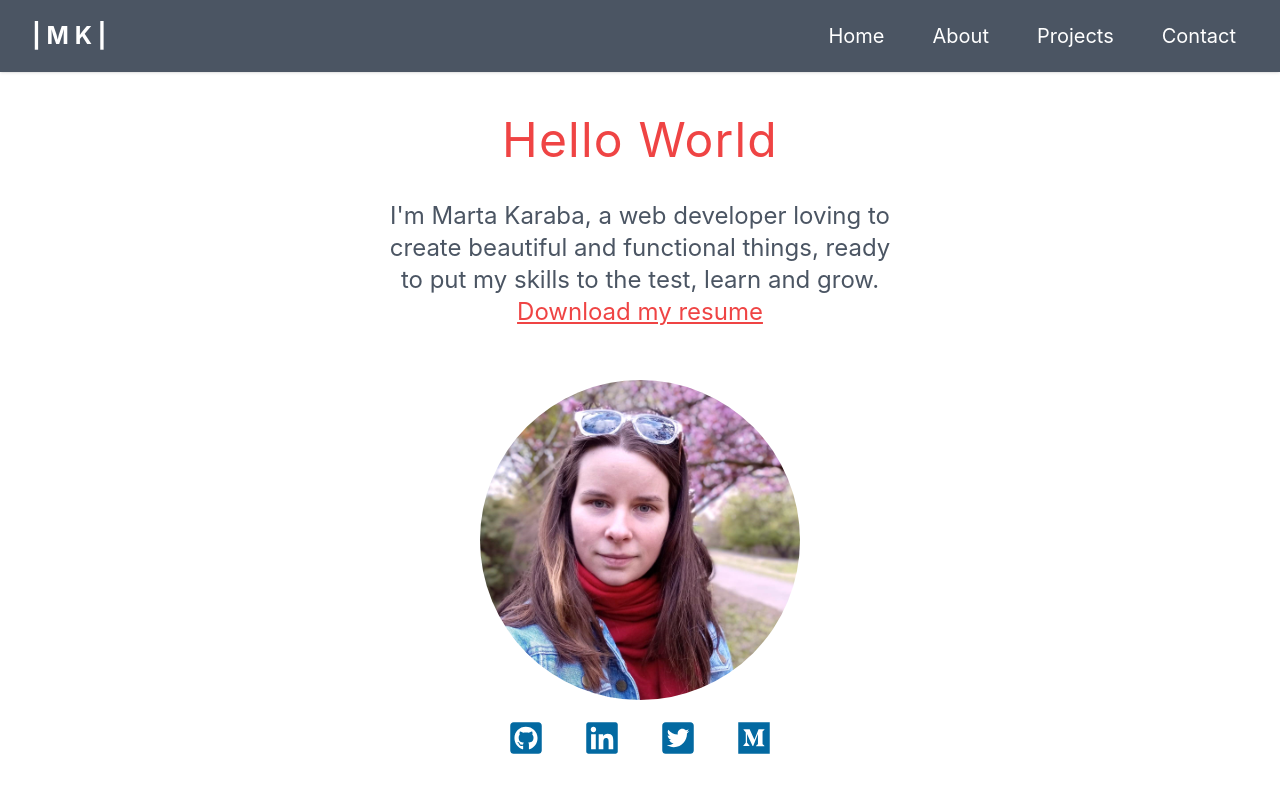
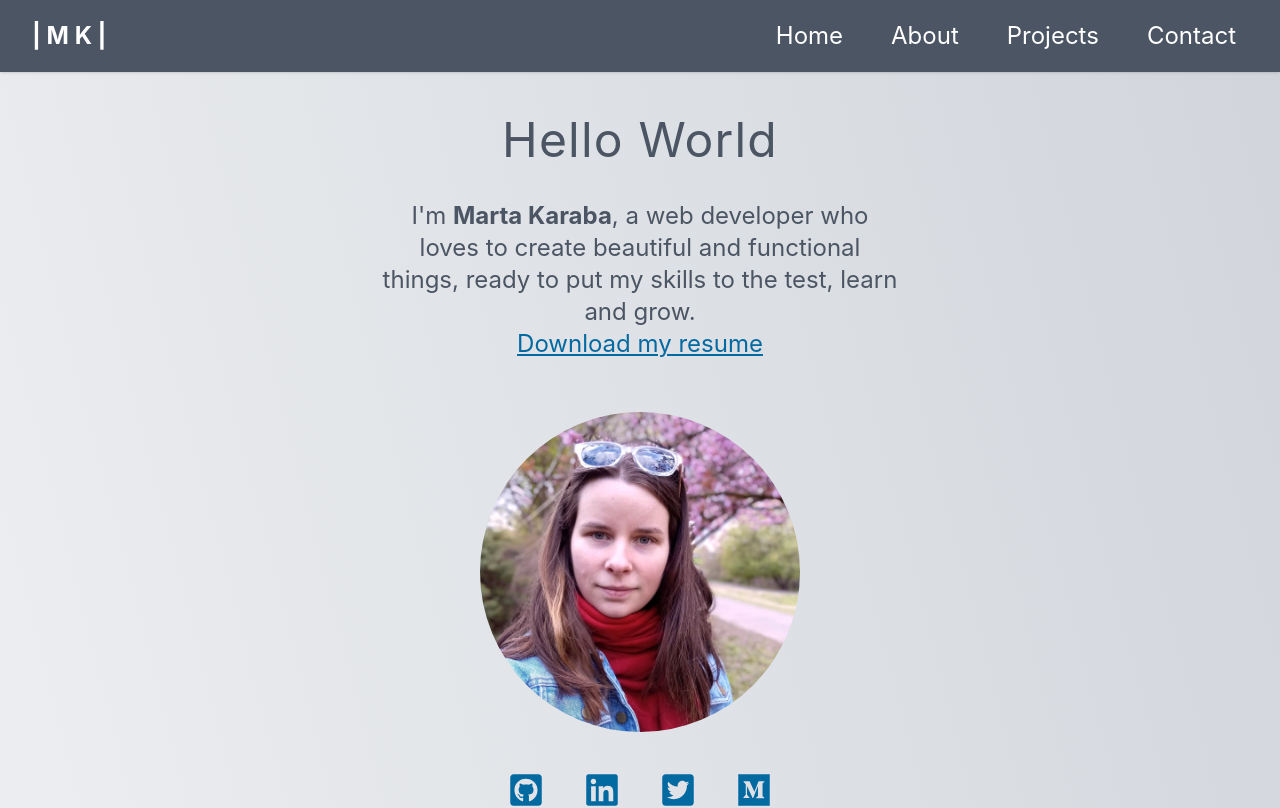
Before and after one commit to martalexaa/my-portfolio, a Next.js app: page / in a window 1280 px wide. Shown: the top 808 px of the page. Built offline with nearby package versions, Linux system fonts and the light colour scheme.

Commit message:
Changed styling

```diff
--- a/pages/_document.js
+++ b/pages/_document.js
@@ -4,7 +4,7 @@ export default function Document() {
   return (
     <Html lang="en">
       <Head />
-      <body>
+      <body className="bg-gradient-to-tr from-white to-gray-300">
         <Main />
         <NextScript />
       </body>
--- a/pages/index.js
+++ b/pages/index.js
@@ -37,19 +37,19 @@ export default function Home() {
 
         <section className="min-h-screen text-center w-full h-full " id="home">
           <div className="text-center p-10">
-            <h2 className="text-4xl mt-10 pb-6 md:py-9 lg:py-30 md:text-5xl text-red-500 tracking-wide">Hello World</h2>
-            <h3 className="text-xl md:text-2xl pb-3 text-gray-600 lg:px-80">I'm Marta Karaba, a web developer
-              loving to create beautiful and functional things,
+            <h2 className="text-4xl mt-10 pb-6 md:py-9 lg:py-30 md:text-5xl text-gray-600 tracking-wide">Hello World</h2>
+            <h3 className="text-xl md:text-2xl pb-3 text-gray-600 lg:px-80">I'm <strong>Marta Karaba</strong>, a web developer
+              who loves to create beautiful and functional things,
               ready to put my skills to the test, learn and grow. <br />
               <a href="/files/Marta_Karaba_WebDev_CV.pdf" alt="Click here to download my CV in pdf format" target="_blank"
-                rel="noopener noreferrer" download className="text-red-500 cursor-pointer underline">Download my resume</a></h3>
+                rel="noopener noreferrer" download className="text-sky-700 cursor-pointer underline">Download my resume</a></h3>
           </div>
           <div >
             <Image src={marta}
               alt="a photo of me"
               className="w-60 h-60 mx-auto rounded-full relative overflow-hidden md:w-64 md:h-64 lg:w-80 lg:h-80" />
           </div>
-          <div className="text-4xl flex justify-center gap-10 pt-5 text-sky-700">
+          <div className="text-4xl flex justify-center gap-10 pt-10 text-sky-700">
             <a href="https://github.com/martalexaa"
               target="blank"
               className="hover:animate-pulse"><FaGithubSquare /></a>
@@ -67,7 +67,7 @@ export default function Home() {
 
         <section id="about" className="">
           <div className="md:px-20 lg:px-72">
-            <h3 className="text-4xl md:text-5xl pb-5 pt-20 md:pb-10 text-center text-red-500 tracking-wide">
+            <h3 className="text-4xl md:text-5xl pb-5 pt-20 md:pb-10 text-center text-gray-600 tracking-wide">
               About</h3>
             <div className="text-gray-600 hidden">
               <p className="text-lg py-2 leading-8 text-justify">
@@ -89,7 +89,7 @@ export default function Home() {
               <p className="text-lg py-2 leading-8 text-justify">
                 Now, I'm a certified web development enthusiast seeking a full-time junior position in Berlin or remote work. <a href="/files/Marta_Karaba_WebDev_CV.pdf"
                   alt="Click here to download my CV in pdf format" target="_blank"
-                  rel="noopener noreferrer" download className="text-red-500 cursor-pointer underline">Download my resume</a>
+                  rel="noopener noreferrer" download className="text-gray-600 cursor-pointer underline">Download my resume</a>
               </p>
             </div>
           </div>
@@ -179,48 +179,48 @@ export default function Home() {
 
         <section id="work" className="">
           <div className="text-center">
-            <h3 className="text-4xl md:text-5xl pt-20 pb-5 md:pt-20 md:pb-20 text-center text-red-500 tracking-wide">Projects</h3>
+            <h3 className="text-4xl md:text-5xl pt-20 pb-5 md:pt-20 md:pb-20 text-center text-gray-600 tracking-wide">Projects</h3>
           </div>
-          <div className="flex flex-col gap-2 py-2 lg:flex-row lg:flex-wrap text-white lg:px-20 pb-10 ">
+          <div className="flex flex-col gap-2 py-2 lg:flex-row lg:flex-wrap text-gray-600 lg:px-20 pb-10 ">
 
-            <div className="basis-1/3 flex-1 p-4 rounded-xl bg-gray-600">
+            <div className="basis-1/3 flex-1 p-4 rounded-xl shadow-lg bg-white">
               <Image src={web1}
                 className="rounded-lg object-cover"
                 width={"100%"}
                 height={"100%"}
                 alt="a screenshot of my project" />
-              <p className="py-5 text-justify md:text-lg">The Meet App is a serverless, progressive web application (PWA) built with React using a test-driven development (TDD) approach.
+              <p className="py-5 text-justify ">The Meet App is a serverless, progressive web application (PWA) built with React using a test-driven development (TDD) approach.
                 It utilizes the Google Calendar API to fetch upcoming events and allows users to search for events in a specific city.
                 With a focus on user experience, the Meet App includes features such as filtering events by city, expanding and collapsing event details,
                 specifying the number of events to display, and offline functionality that allows users to access cached data when there is no internet connection.</p>
               <div className="flex justify-between px-20">
                 <a href="https://martalexaa.github.io/meet/" target="blank"
-                  className="text-center cursor-pointer border-2 border-solid border-white px-1 text-xl hover:bg-sky-700 rounded-md">DEMO</a>
+                  className="text-gray-600 text-center cursor-pointer border-2 border-solid border-gray-500 px-1 text-xl hover:bg-sky-700 hover:text-white hover:border-white rounded-md">DEMO</a>
                 <a href="https://github.com/martalexaa/meet" target="blank"
-                  className="text-center cursor-pointer border-2 border-solid border-white px-1 text-xl hover:bg-sky-700 rounded-md">CODE</a>
+                  className="text-gray-600 text-center cursor-pointer border-2 border-solid border-gray-500 px-1 text-xl hover:bg-sky-700 hover:text-white hover:border-white rounded-md">CODE</a>
               </div>
             </div>
-            <div className="basis-1/3 flex-1 p-4 rounded-xl bg-gray-600">
+            <div className="basis-1/3 flex-1 p-4 rounded-xl shadow-lg bg-white">
               <Image src={web2}
                 className="rounded-lg object-cover"
                 width={"100%"}
                 height={"100%"}
                 alt="a screenshot of my project" />
-              <p className="py-5 text-justify md:text-lg">The Movie App is a MERN stack web application that lets users access and save movie information. It includes multiple views for displaying movies, adding them to favorites, and managing user profile.
+              <p className="py-5 text-justify ">The Movie App is a MERN stack web application that lets users access and save movie information. It includes multiple views for displaying movies, adding them to favorites, and managing user profile.
                 Built with React, Bootstrap, and Redux, the app offers a responsive UI, state routing for navigation, and is hosted on Netlify for easy access.
                 Designed to provide a user-friendly experience, the Movie App is a single-page, responsive web app for movie enthusiasts to easily access and manage their favorite movies.</p>
               <div className="flex justify-between gap-4">
                 <a href="https://martalexaa-movie-app.netlify.app/signup" target="blank"
-                  className="text-center cursor-pointer border-2 border-solid border-white px-1 text-xl hover:bg-sky-700 rounded-md lg:ml-20">DEMO</a>
+                  className="text-gray-600 text-center cursor-pointer border-2 border-solid border-gray-500 px-1 text-xl hover:bg-sky-700 hover:text-white hover:border-white rounded-md">DEMO</a>
                 <a href="https://github.com/martalexaa/myFlix-client"
                   target="blank"
-                  className="text-center cursor-pointer border-2 border-solid border-white px-1 text-xl hover:bg-sky-700 rounded-md">CODE</a>
+                  className="text-gray-600 text-center cursor-pointer border-2 border-solid border-gray-500 px-1 text-xl hover:bg-sky-700 hover:text-white hover:border-white rounded-md">CODE</a>
                 <Link href="/myflix_case_study"
                   target="blank"
-                  className="text-center cursor-pointer border-2 border-solid border-white px-1 text-xl hover:bg-sky-700 rounded-md lg:mr-20">CASE STUDY</Link>
+                  className="text-gray-600 text-center cursor-pointer border-2 border-solid border-gray-500 px-1 text-xl hover:bg-sky-700 hover:text-white hover:border-white rounded-md">CASE STUDY</Link>
               </div>
             </div>
-            <div className="basis-1/3 flex-1 p-4 rounded-xl bg-gray-600">
+            <div className="basis-1/3 flex-1 p-4 rounded-xl shadow-lg bg-white">
               <Image src={web3}
                 className="rounded-lg object-cover"
                 width={"100%"}
@@ -232,12 +232,12 @@ export default function Home() {
               </p>
               <div className="flex justify-between px-20">
                 <a href="https://martalexaa.github.io/pokedex-app" target="blank"
-                  className="text-center cursor-pointer border-2 border-solid border-white px-1 text-xl hover:bg-sky-700 rounded-md">DEMO</a>
+                  className="text-gray-600 text-center cursor-pointer border-2 border-solid border-gray-500 px-1 text-xl hover:bg-sky-700 hover:text-white hover:border-white rounded-md">DEMO</a>
                 <a href="https://github.com/martalexaa/pokedex-app" target="blank"
-                  className="text-center cursor-pointer border-2 border-solid border-white px-1 text-xl hover:bg-sky-700 rounded-md">CODE</a>
+                  className="text-gray-600 text-center cursor-pointer border-2 border-solid border-gray-500 px-1 text-xl hover:bg-sky-700 hover:text-white hover:border-white rounded-md">CODE</a>
               </div>
             </div>
-            <div className="basis-1/3 flex-1 p-4 rounded-xl bg-gray-600">
+            <div className="basis-1/3 flex-1 p-4 rounded-xl shadow-lg bg-white">
               <Image src={web4}
                 className="rounded-lg object-cover"
                 width={"100%"}
@@ -249,13 +249,13 @@ export default function Home() {
               <div className="flex justify-between px-20">
                 <div className="flex justify-between px-20">
                   <a href="https://github.com/martalexaa/chat-app" target="blank"
-                    className="hidden text-center cursor-pointer border-2 border-solid border-white px-1 text-xl hover:bg-sky-700 rounded-md">CODE</a>
+                    className="text-gray-600 text-center cursor-pointer border-2 border-solid border-gray-500 px-1 text-xl hover:bg-sky-700 hover:text-white hover:border-white rounded-md hidden">CODE</a>
                 </div>
                 <a href="https://github.com/martalexaa/chat-app" target="blank"
-                  className="text-center cursor-pointer border-2 border-solid border-white px-1 text-xl hover:bg-sky-700 rounded-md">CODE</a>
+                  className="text-gray-600 text-center cursor-pointer border-2 border-solid border-gray-500 px-1 text-xl hover:bg-sky-700 hover:text-white hover:border-white rounded-md">CODE</a>
               </div>
             </div>
-            <div className="basis-1/3 flex-1 p-4 rounded-xl bg-gray-600">
+            <div className="basis-1/3 flex-1 p-4 rounded-xl shadow-lg bg-white">
               <Image src={web5}
                 className="rounded-lg object-cover"
                 width={"100%"}
@@ -267,13 +267,13 @@ export default function Home() {
               <div className="flex justify-between px-20">
                 <div className="flex justify-between px-20">
                   <a href="https://github.com/martalexaa/chat-app" target="blank"
-                    className="hidden text-center cursor-pointer border-2 border-solid border-white px-1 text-xl hover:bg-sky-700 rounded-md">CODE</a>
+                    className="text-gray-600 text-center cursor-pointer border-2 border-solid border-gray-500 px-1 text-xl hover:bg-sky-700 hover:text-white hover:border-white rounded-md hidden">CODE</a>
                 </div>
                 <a href="https://github.com/martalexaa/movie_api" target="blank"
-                  className="text-center cursor-pointer border-2 border-solid border-white px-1 text-xl hover:bg-sky-700 rounded-md">CODE</a>
+                  className="text-gray-600 text-center cursor-pointer border-2 border-solid border-gray-500 px-1 text-xl hover:bg-sky-700 hover:text-white hover:border-white rounded-md">CODE</a>
               </div>
             </div>
-            <div className="basis-1/3 flex-1 p-4 rounded-xl bg-gray-600">
+            <div className="basis-1/3 flex-1 p-4 rounded-xl shadow-lg bg-white">
               <Image src={web6}
                 className="rounded-lg object-cover"
                 width={"100%"}
@@ -285,10 +285,10 @@ export default function Home() {
               <div className="flex justify-between px-20">
                 <div className="flex justify-between px-20">
                   <a href="https://github.com/martalexaa/chat-app" target="blank"
-                    className="hidden text-center cursor-pointer border-2 border-solid border-white px-1 text-xl hover:bg-sky-700 rounded-md">CODE</a>
+                    className="text-gray-600 text-center cursor-pointer border-2 border-solid border-gray-500 px-1 text-xl hover:bg-sky-700 hover:text-white hover:border-white rounded-md hidden">CODE</a>
                 </div>
                 <a href="https://github.com/martalexaa/my-portfolio" target="blank"
-                  className="text-center cursor-pointer border-2 border-solid border-white px-1 text-xl hover:bg-sky-700 rounded-md">CODE</a>
+                  className="text-gray-600 text-center cursor-pointer border-2 border-solid border-gray-500 px-1 text-xl hover:bg-sky-700 hover:text-white hover:border-white rounded-md">CODE</a>
               </div>
             </div>
 
@@ -296,10 +296,10 @@ export default function Home() {
         </section>
 
         <section id="contact">
-          <h3 className="text-4xl md:text-5xl pt-5 text-center text-red-500 tracking-wide">Contact</h3>
-          <div className="p-30 text-center my-10 h-96">
-            <h3 className="text-xl md:text-2xl p-5  text-gray-600">Are you interested in working with me? Let's get in touch.</h3>
-            <ul className="pt-20 pb-10 md:text-xl text-gray-600">
+          <h3 className="text-4xl md:text-5xl pt-10 text-center text-gray-600 tracking-wide">Contact</h3>
+          <div className="p-30 text-center py-10">
+            <h3 className="text-xl md:text-2xl pt-10 mt-10 pb-5  text-gray-600">Are you interested in working with me? Let's get in touch.</h3>
+            <ul className="pt-20 mt-10 pb-10 md:text-xl text-gray-600">
               <li className="pb-4">martalexa@gmail.com</li>
               <li className="pb-4">Skype: live:martalexa_2</li>
               <li className="pb-4">+49 1773271140</li>
--- a/pages/myflix_case_study.js
+++ b/pages/myflix_case_study.js
@@ -20,8 +20,8 @@ const MyflixCase = () => (
                 </li>
             </ul>
         </nav>
-        <main className="mt-10 mx-5 lg:mx-56 leading-8">
-            <h1 className="text-4xl pt-20 pb-10 lg:py-20 md:text-5xl text-red-500 tracking-wide text-center">Case Study:
+        <main className="mt-10 mx-5 lg:mx-56 leading-8 text-gray-600">
+            <h1 className="text-4xl pt-20 pb-10 lg:py-20 md:text-5xl  tracking-wide text-center">Case Study:
                 <br />
                 Movie App
             </h1>
@@ -86,7 +86,7 @@ const MyflixCase = () => (
                     To provide security, I implemented a JWT token-based authorization, and also added CORS, password hashing, and data validation.
                 </p>
                 <Link href="https://github.com/martalexaa/movie_api"
-                    className="text-red-500 cursor-pointer underline">
+                    className="text-sky-700 cursor-pointer underline">
                     View the server-side code
                 </Link>
                 <h2 className="text-lg md:text-xl pb-2 pt-10">Frontend
@@ -94,7 +94,7 @@ const MyflixCase = () => (
                 <p className="pb-2 lg:text-lg">After completing the API, I built the interface to interact with the server side. It is a single-page application (SPA), developed with React library, Redux for state management, and Bootstrap for styling and responsiveness. The views, such as the main view (displays all movies), movie view (shows information about one movie), login, signup, and profile view (includes a form to update user data), were implemented with the ability to interact with the API endpoints for fetching and saving data, user authentication, and profile management.
                 </p>
                 <Link href="https://github.com/martalexaa/myFlix-client"
-                    className="text-red-500 cursor-pointer underline">
+                    className="text-sky-700 cursor-pointer underline">
                     View the client-side code
                 </Link>
                 <h2 className="text-lg md:text-xl pb-2 pt-10">Deployment:
@@ -170,14 +170,14 @@ const MyflixCase = () => (
 
             <div className="flex justify-between gap-4 px-10 lg:px-56 pb-20 pt-10 text-gray-600">
                 <a href="https://martalexaa-movie-app.netlify.app/signup" target="blank"
-                    className="text-center cursor-pointer border-2 border-solid border-gray-600 px-1 text-xl hover:bg-sky-700 hover:text-white rounded-md lg:ml-20">DEMO
+                    className="text-gray-600 text-center cursor-pointer border-2 border-solid border-gray-500 px-1 text-xl hover:bg-sky-700 hover:text-white hover:border-white rounded-md">DEMO
                 </a>
                 <a href="https://github.com/martalexaa/myFlix-client"
                     target="blank"
-                    className="text-center cursor-pointer border-2 border-solid border-gray-600 px-1 text-xl hover:bg-sky-700 hover:text-white rounded-md">CODE
+                    className="text-gray-600 text-center cursor-pointer border-2 border-solid border-gray-500 px-1 text-xl hover:bg-sky-700 hover:text-white hover:border-white rounded-md">CODE
                 </a>
                 <Link href="/"
-                    className="text-center cursor-pointer border-2 border-solid border-gray-600 px-1 text-xl hover:bg-sky-700 hover:text-white rounded-md lg:mr-20">BACK
+                    className="text-gray-600 text-center cursor-pointer border-2 border-solid border-gray-500 px-1 text-xl hover:bg-sky-700 hover:text-white hover:border-white rounded-md">BACK
                 </Link>
             </div>
 
--- a/pages/navbar.js
+++ b/pages/navbar.js
@@ -8,13 +8,14 @@ const Navbar = () => {
     };
 
     const [navbar, setNavbar] = useState(false);
+    const [activeNavItem, setActiveNavItem] = useState("");
 
     return (
         <nav className="w-full bg-gray-600 shadow top-0 z-10 fixed">
             <div className="justify-between mx-auto lg:max-w-7xl md:items-center md:flex md:px-8">
                 <div>
                     <div className="flex items-center justify-between py-3 md:py-5 md:block">
-                        <Link to="home">
+                        <Link to="home" smooth={true} duration={500} onClick={() => setNavbar(false)}>
                             <h2 className="text-2xl text-white font-bold cursor-pointer">| M K |</h2>
                         </Link>
                         <div className="md:hidden">
@@ -61,29 +62,30 @@ const Navbar = () => {
                             }`}
                     >
                         <div className="items-center justify-center md:flex md:space-x-6 md:space-y-0 divide-y md:divide-y-0">
-                            <div className="text-white cursor-pointer text-lg md:text-xl p-3 hover:text-gray-200">
-                                <Link to="home" smooth={true} duration={500} >
+                            <div className="text-white cursor-pointer text-lg md:text-2xl p-3 hover:text-gray-200">
+                                <Link to="home" smooth={true} duration={500}
+                                    onClick={() => setNavbar(false)}>
                                     <div classname="mx-100 my-2">
                                         Home
                                     </div>
                                 </Link>
                             </div>
-                            <div className="text-white cursor-pointer text-lg md:text-xl p-3 hover:text-gray-200">
-                                <Link to="about" smooth={true} duration={500} >
+                            <div className="text-white cursor-pointer text-lg md:text-2xl p-3 hover:text-gray-200">
+                                <Link to="about" smooth={true} duration={500} onClick={() => setNavbar(false)}>
                                     <div classname="mx-100 my-2">
                                         About
                                     </div>
                                 </Link>
                             </div>
-                            <div className="text-white cursor-pointer text-lg md:text-xl p-3 hover:text-gray-200">
-                                <Link to="work" smooth={true} duration={500} >
+                            <div className="text-white cursor-pointer text-lg md:text-2xl p-3 hover:text-gray-200">
+                                <Link to="work" smooth={true} duration={500} onClick={() => setNavbar(false)}>
                                     <div classname="mx-100 my-2">
                                         Projects
                                     </div>
                                 </Link>
                             </div>
-                            <div className="text-white cursor-pointer text-lg md:text-xl p-3 hover:text-gray-200">
-                                <Link to="contact" smooth={true} duration={500}>
+                            <div className="text-white cursor-pointer text-lg md:text-2xl p-3 hover:text-gray-200">
+                                <Link to="contact" smooth={true} duration={500} onClick={() => setNavbar(false)}>
                                     <div classname="mx-100 my-2">
                                         Contact
                                     </div>
```
